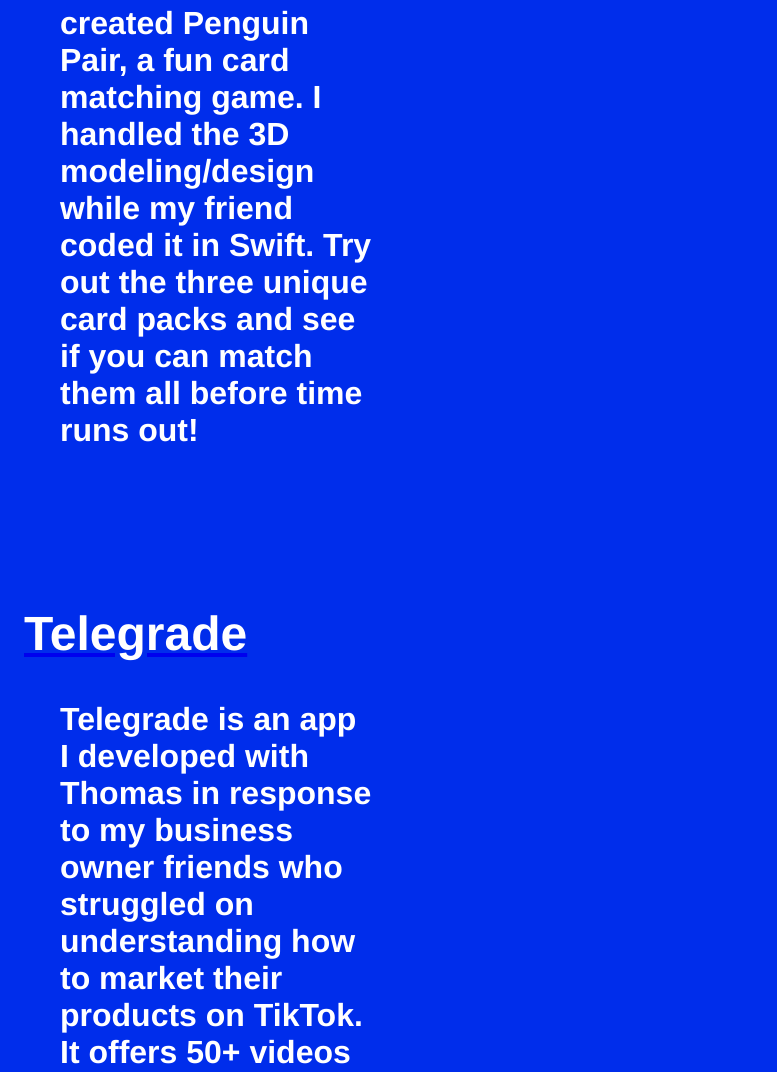
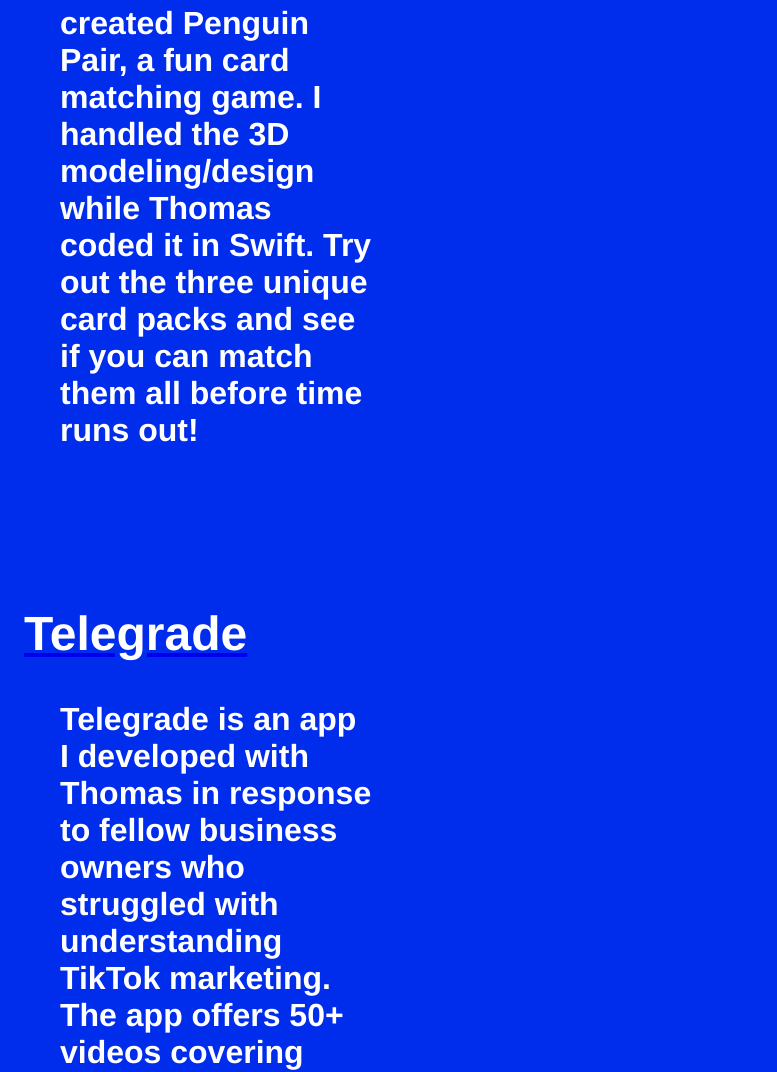
Before and after one commit to Deetschoe/personal-website, a website: page projects.html in a window 1280 px wide. Shown: the part 415-1487 px from the top of the page, 0-777 px from the left. Drawn offline with Linux system fonts and the light colour scheme; grey boxes are pictures that could not be loaded.

Commit message:
ok this time it wasnt grammar but rather just adding to paragraphs yes yes

```diff
--- a/projects.html
+++ b/projects.html
@@ -27,7 +27,7 @@
       <img class="project-logo zoom-hover" src="https://is1-ssl.mzstatic.com/image/thumb/Purple116/v4/5b/6a/83/5b6a834c-33d0-53ce-0575-71062d7f7d44/AppIcon-1x_U007emarketing-0-10-0-85-220.png/460x0w.webp" alt="Penguin Pair Logo">
     <a href="https://apps.apple.com/us/app/penguin-pair-cards/id6446442403" target="_blank">
     <h2>Penguin Pair</h2> </a>
-    <h3>Within just 12 hours, me and my friend Thomas created Penguin Pair, a fun card matching game. I handled the 3D modeling/design while my friend coded it in Swift. Try out the three unique card packs and see if you can match them all before time runs out!</h3>
+    <h3>Within just 12 hours, me and my friend Thomas created Penguin Pair, a fun card matching game. I handled the 3D modeling/design while Thomas coded it in Swift. Try out the three unique card packs and see if you can match them all before time runs out!</h3>
   </div>
 
   <div class="spacer"> </div>
@@ -36,7 +36,7 @@
     <img class="project-logo zoom-hover" src="https://is1-ssl.mzstatic.com/image/thumb/Purple116/v4/67/10/eb/6710ebe2-3058-ced0-9621-54cdc1636da5/AppIcon-1x_U007emarketing-0-7-0-85-220.png/460x0w.webp" alt="Telegrade Logo">
   <a href="https://apps.apple.com/us/app/telegrade/id1667140470" target="_blank">
   <h2>Telegrade</h2> </a>
-  <h3>Telegrade is an app I developed with Thomas in response to my business owner friends who struggled on understanding how to market their products on TikTok. It offers 50+ videos full of tips on organic marketing and more. We grew it to over 100 users!</h3>
+  <h3>Telegrade is an app I developed with Thomas in response to fellow business owners who struggled with understanding TikTok marketing. The app offers 50+ videos covering marketing strategies and more! We grew it to over 100 users!</h3>
 </div>
 
 <div class="spacer"> </div>
@@ -55,7 +55,7 @@
   <img class="project-logo zoom-hover" src="https://res.cloudinary.com/devpost/image/fetch/s--xxGTHyb0--/c_limit,f_auto,fl_lossy,q_auto:eco,w_900/https://cloud-o4poffhxo-hack-club-bot.vercel.app/0thumbnail_dev_post.png" alt="GEESE">
 <a href="https://devpost.com/software/hack-the-geese" target="_blank">
 <h2>Hack The Geese</h2> </a>
-<h3>Collaborated with Sam and Fayd on a community selfie battle game, which won Canada's Largest Hackathon!</h3>
+<h3>Collaborated with Sam and Fayd on a community selfie battle game, which won Canada's Largest Hackathon: Hack The North 2023!</h3>
 </div>
 
 
```
